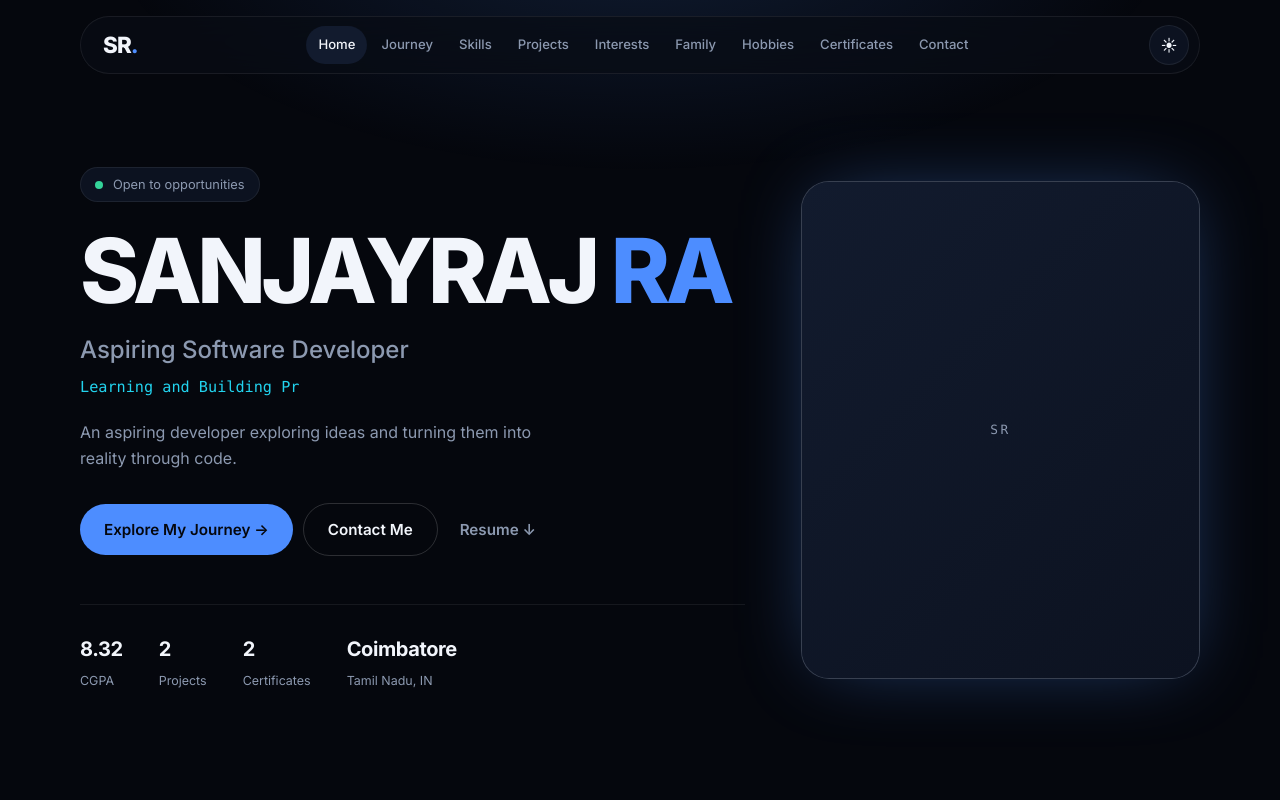
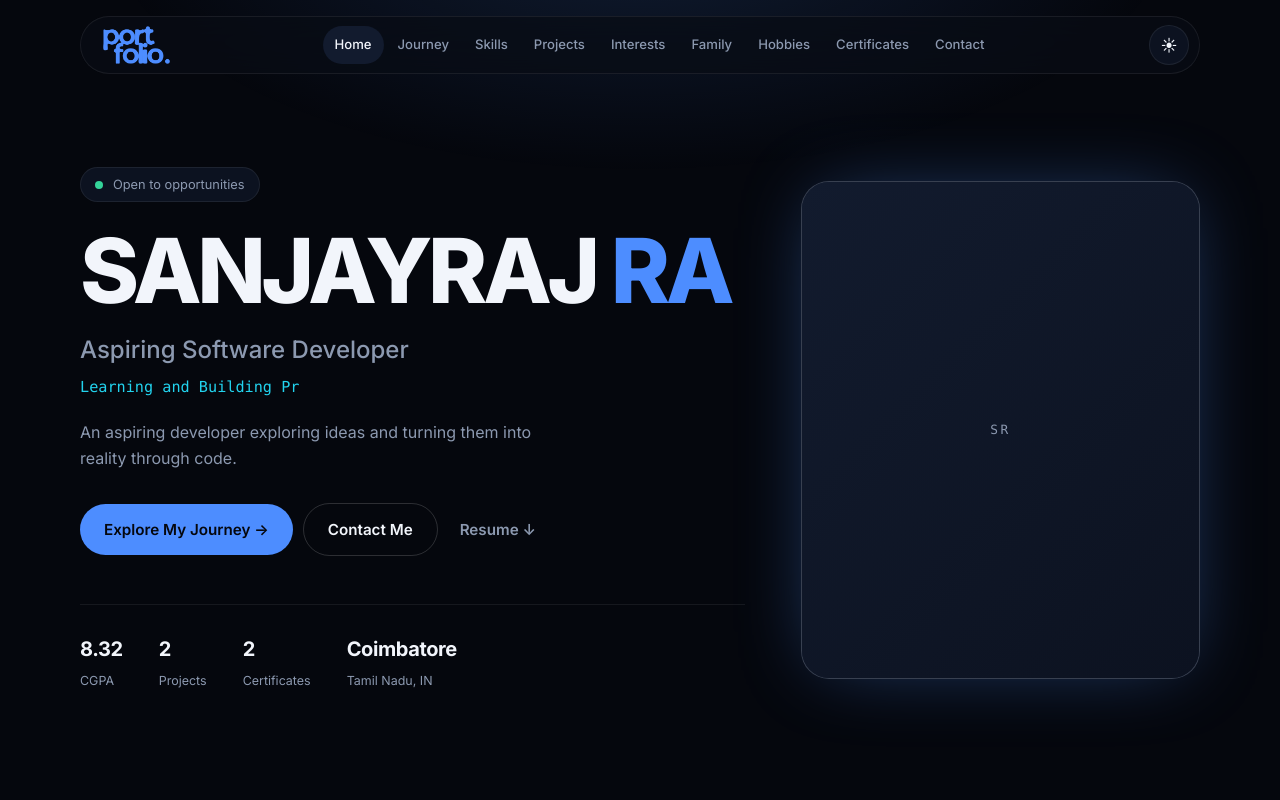
Before and after one commit to SanjayRaj2809/SanjayRaj-Portfolio, a plain HTML site: page index.html in a window 1280 px wide. Shown: the top 800 px of the page. Drawn offline with Linux system fonts and the light colour scheme.

Commit message:
Redesign portfolio1

```diff
--- a/css/style.css
+++ b/css/style.css
@@ -81,8 +81,14 @@ ul { list-style: none; }
     backdrop-filter: blur(16px); -webkit-backdrop-filter: blur(16px); transition: box-shadow var(--transition);
 }
 .navbar.scrolled { box-shadow: 0 10px 30px -12px var(--shadow-color); }
-.logo { font-size: 1.4rem; font-weight: 800; letter-spacing: -0.04em; }
-.logo span { color: var(--accent-primary); }
+.logo {
+    display: block; height: 38px; aspect-ratio: 497 / 282;
+    background: var(--accent-primary);
+    -webkit-mask: url("../images/logo.png") center / contain no-repeat;
+    mask: url("../images/logo.png") center / contain no-repeat;
+    transition: background var(--transition);
+}
+.logo:hover { background: var(--accent-secondary); }
 .nav-menu { display: flex; align-items: center; gap: 2px; }
 .nav-menu a { padding: 8px 12px; border-radius: 999px; font-size: 0.82rem; font-weight: 500; color: var(--text-secondary); transition: color var(--transition), background var(--transition); }
 .nav-menu a:hover, .nav-menu a.active { color: var(--text-primary); background: var(--bg-elevated); }
--- a/index.html
+++ b/index.html
@@ -27,7 +27,7 @@
 
     <!-- NAVIGATION -->
     <header class="navbar" id="navbar">
-        <a href="#hero" class="logo">SR<span>.</span></a>
+        <a href="#hero" class="logo" role="img" aria-label="Portfolio - home"></a>
 
         <nav class="nav-menu" id="navMenu" aria-label="Main navigation">
             <a href="#hero">Home</a>
@@ -410,7 +410,7 @@
     <footer class="footer" id="footer">
         <div class="footer-top">
             <div class="footer-brand">
-                <a href="#hero" class="logo">SR<span>.</span></a>
+                    <a href="#hero" class="logo" role="img" aria-label="Portfolio - home"></a>
                 <p>Exploring, learning and creating one project at a time.</p>
             </div>
 
```
Also changed, not shown: images/logo.png (added).
